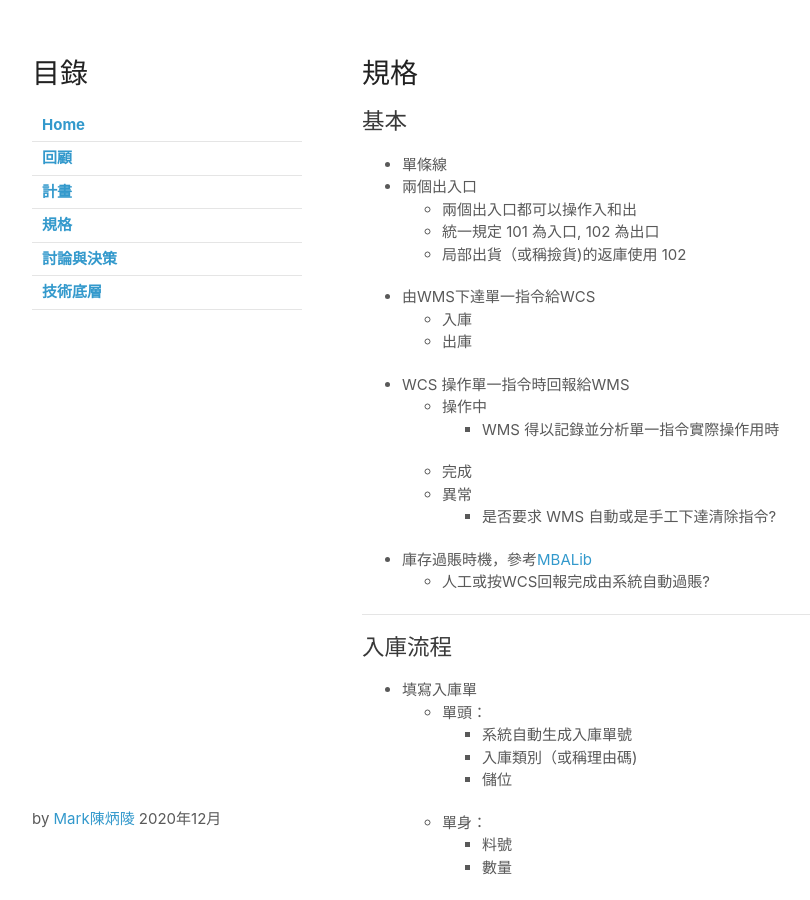
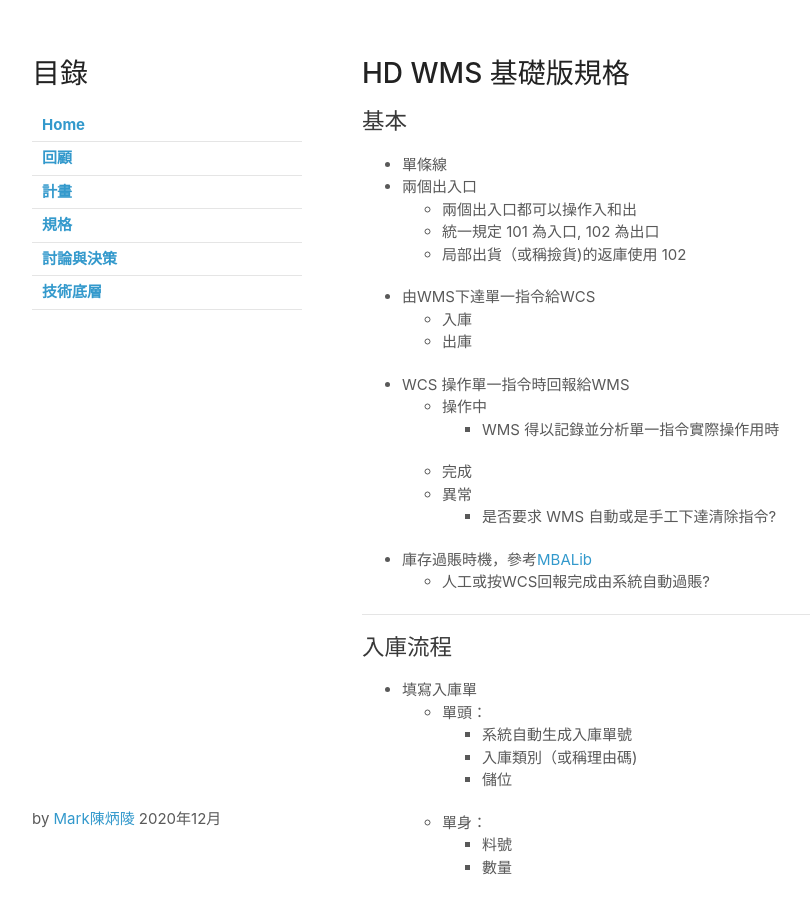
Before and after one commit to dreamaitek/p003, a Jekyll site: the page built from spec.md, in a window 1280 px wide and 900 px high. Shown: the whole window, without its empty margins (68-878 px from the left). Built offline with Jekyll 4.4.1, drawn with Linux system fonts in a browser that asks for light colours; our own code applies the rules of GitHub Pages for plain Markdown files.

Commit message:
Update spec.md

```diff
--- a/spec.md
+++ b/spec.md
@@ -1,7 +1,7 @@
 ---
 layout: default
 ---
-# 規格
+# HD WMS 基礎版規格
 ## 基本
 - 單條線
 - 兩個出入口
```
